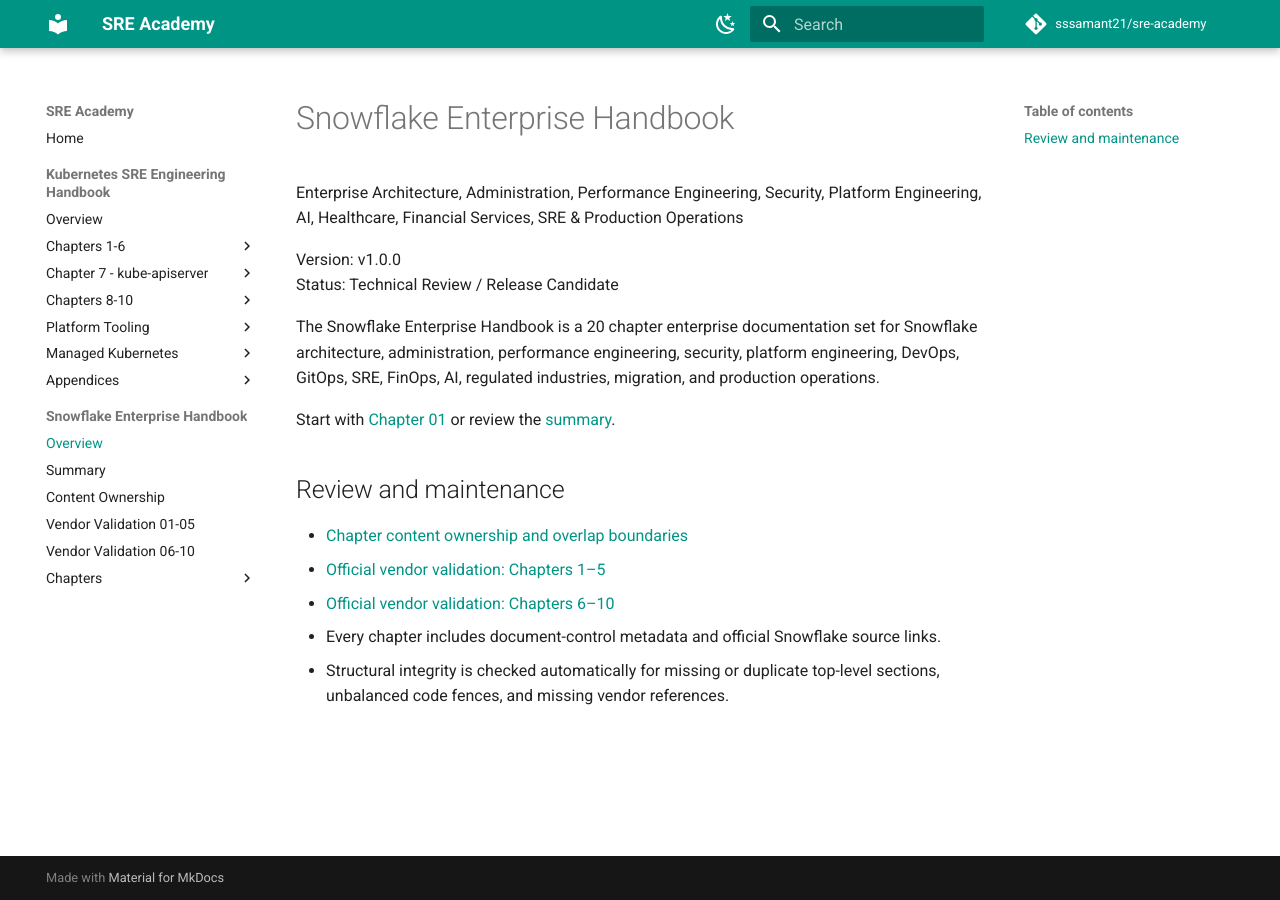
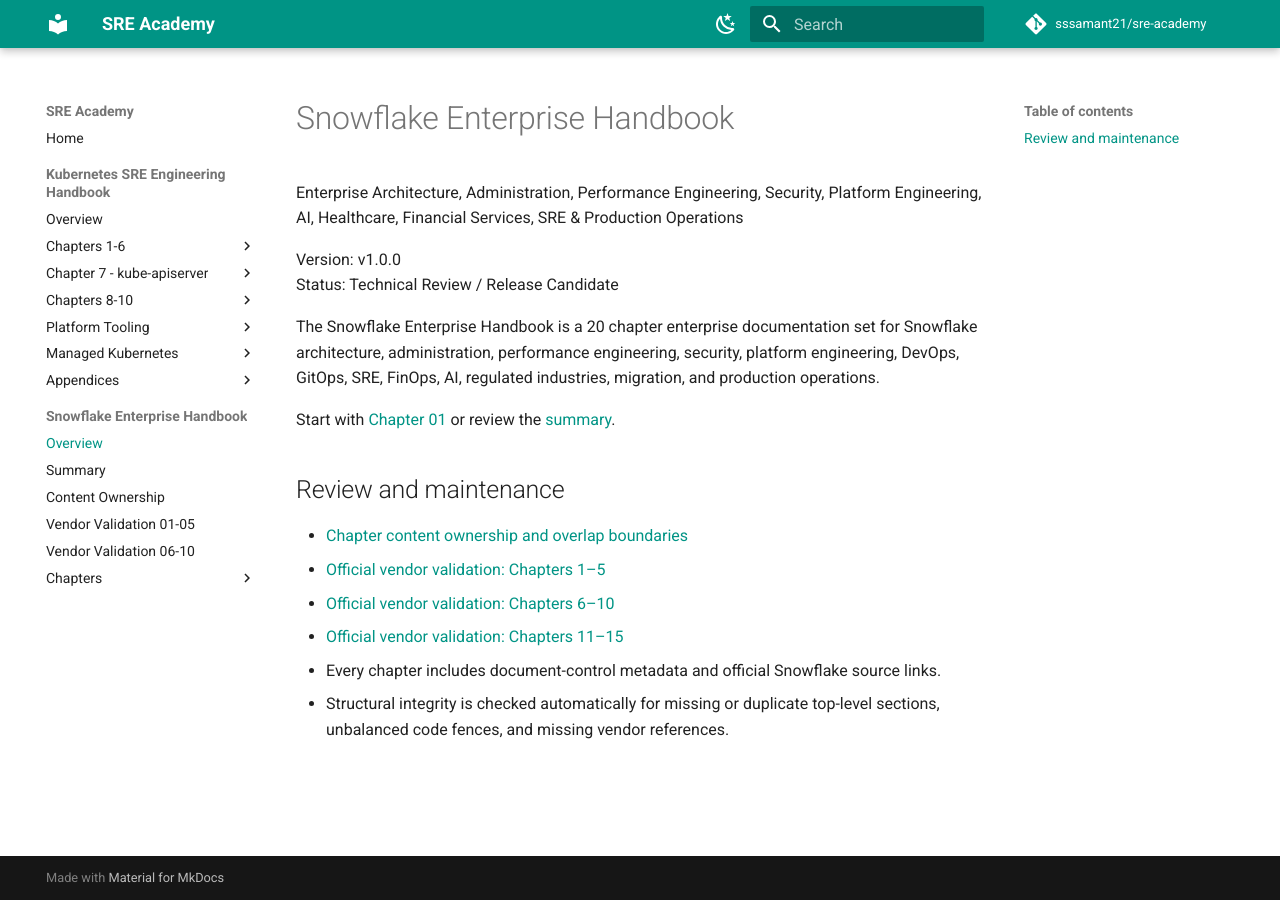
Before and after one commit to sssamant21/sre-academy, an MkDocs documentation site: the page built from docs/books/snowflake/index.md, in a window 1280 px wide. Built offline with MkDocs 1.6.1 and Material for MkDocs 9.7.7, drawn with Linux system fonts in a browser that asks for light colours; comment, search, counter and statistics services are not loaded.

Commit message:
docs(snowflake): link Chapters 11-15 validation record

```diff
--- a/docs/books/snowflake/index.md
+++ b/docs/books/snowflake/index.md
@@ -14,5 +14,6 @@
 - [Chapter content ownership and overlap boundaries](content-ownership.md)
 - [Official vendor validation: Chapters 1–5](validation/chapter-01-05.md)
 - [Official vendor validation: Chapters 6–10](validation/chapter-06-10.md)
+- [Official vendor validation: Chapters 11–15](validation/chapter-11-15.md)
 - Every chapter includes document-control metadata and official Snowflake source links.
 - Structural integrity is checked automatically for missing or duplicate top-level sections, unbalanced code fences, and missing vendor references.
```
